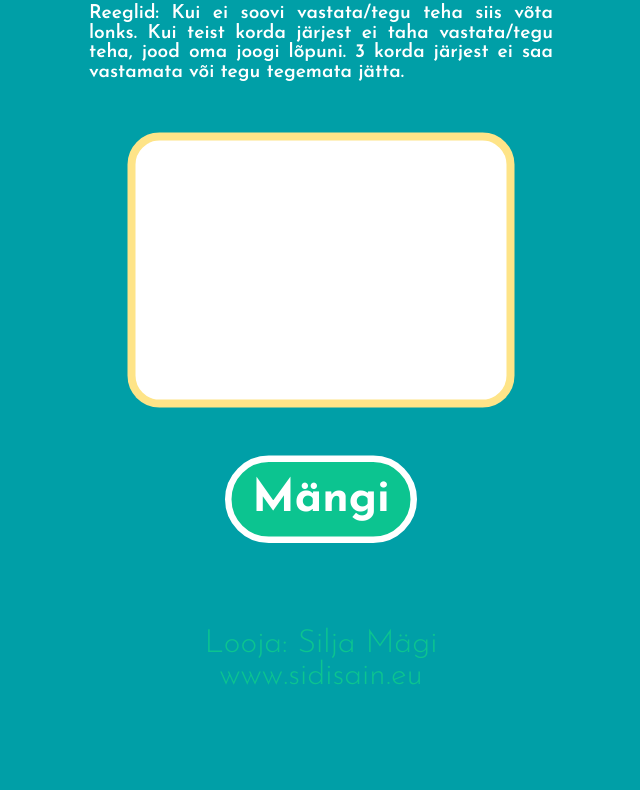
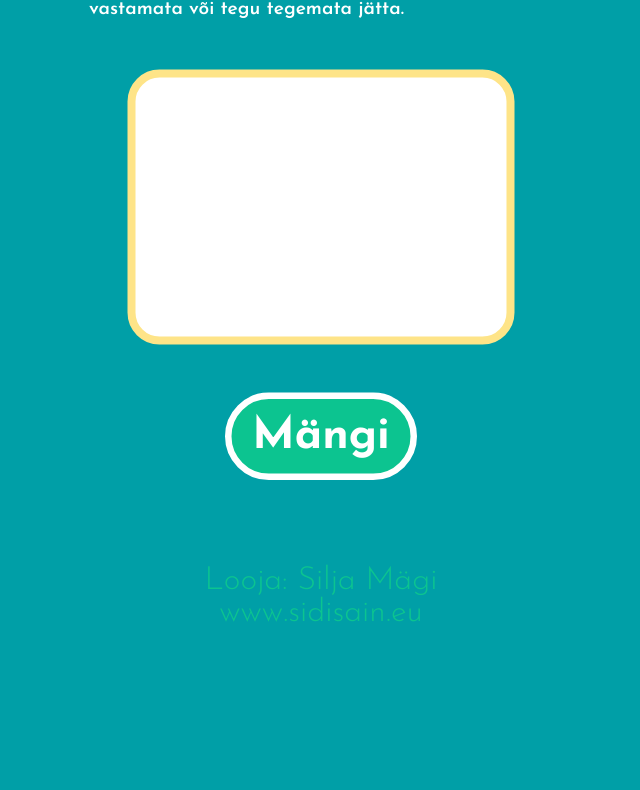
Before and after one commit to todetegu/mang, a plain HTML site: page index.html in a window 1280 px wide. Shown: the part 366-1156 px from the top of the page, without its empty margins (319-959 px from the left). Drawn offline with Linux system fonts and the light colour scheme.

Commit message:
Update index.html

```diff
--- a/index.html
+++ b/index.html
@@ -104,7 +104,7 @@
   /* styles for devices with a minimum width of 768px (e.g. desktops) */
   .container {
     transform: scale(0.5);
-   margin-top: -25%;
+   margin-top: -30%;
   }
 }
 
```
